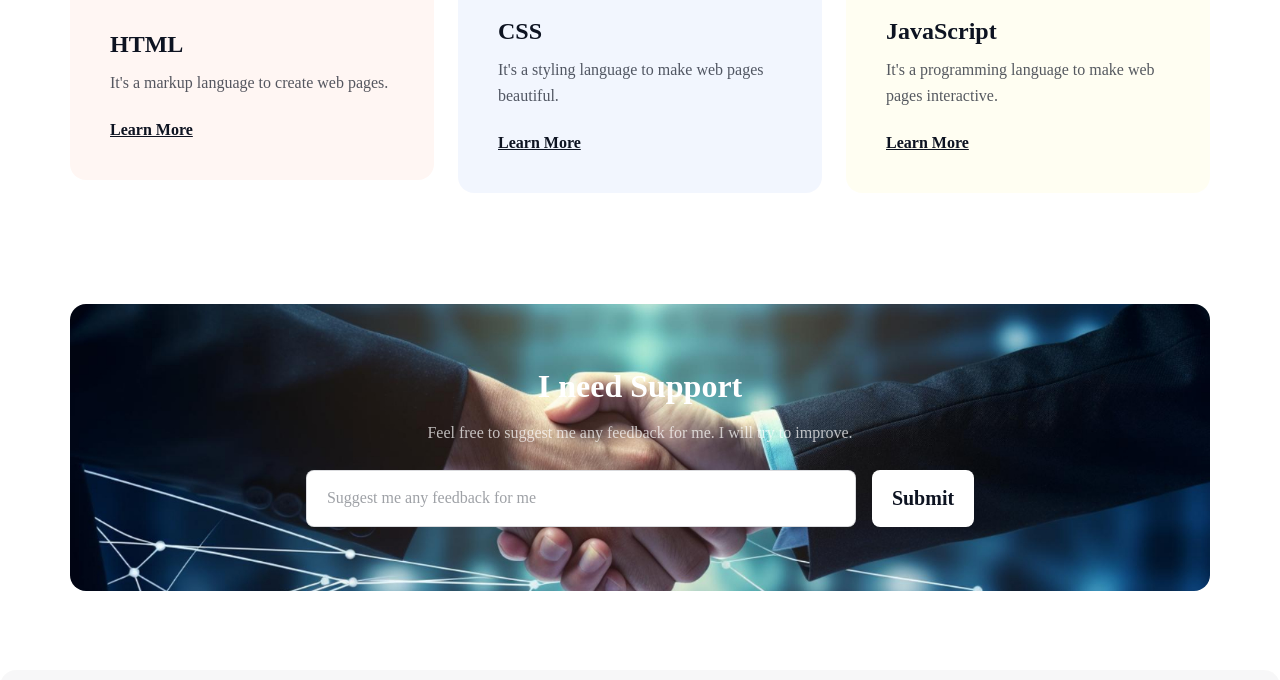
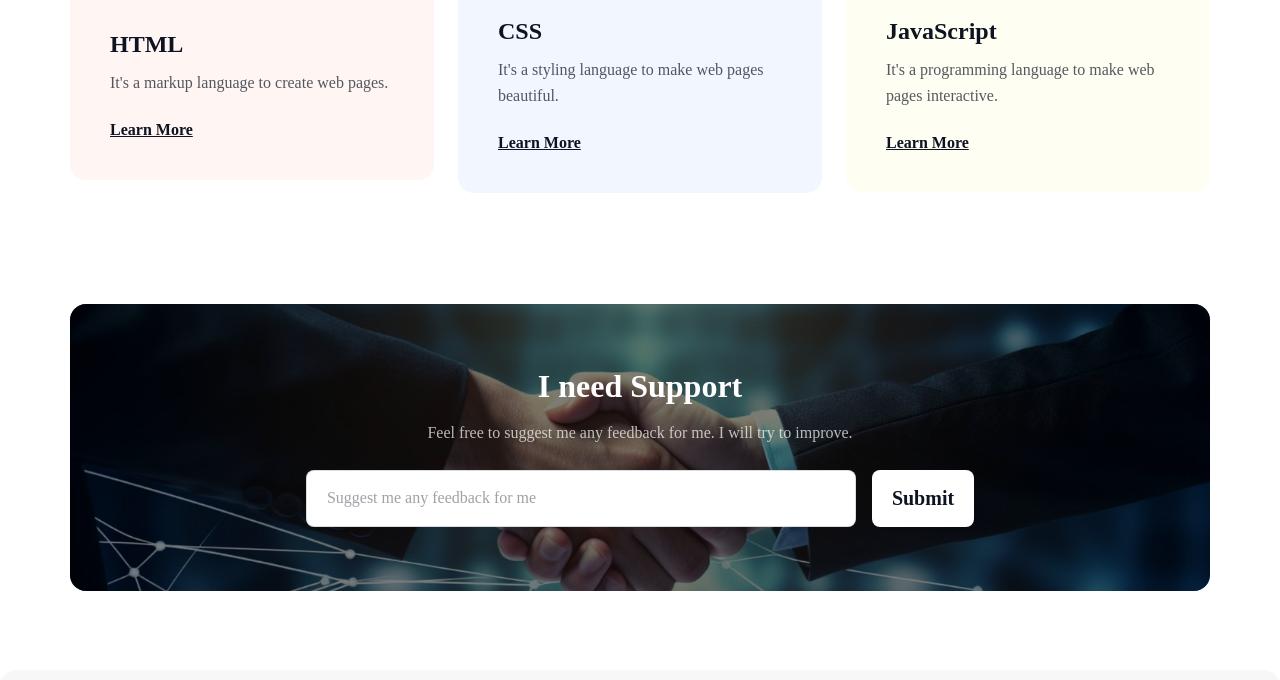
Before and after one commit to rahatmirazdev/ph-assignment-one, a plain HTML site: page index.html in a window 1280 px wide. Shown: the part 3433-4113 px from the top of the page. Drawn offline with Linux system fonts and the light colour scheme; a web font is replaced by a local one.

Commit message:
changed and fixed some css

```diff
--- a/css/style.css
+++ b/css/style.css
@@ -115,7 +115,6 @@ body {
   line-height: 26px;
   text-align: center;
   opacity: 0.7;
-
 }
 
 .why-web-dev-cards {
@@ -293,13 +292,30 @@ body {
 
 /* support section style start */
 .support {
+  position: relative;
   background: url(../assets/handshake.jpg);
   background-size: cover;
   background-position: center;
   background-repeat: no-repeat;
   border-radius: 16px;
+  margin-bottom: 79px;
+}
+.support::before {
+  content: "";
+  position: absolute;
+  top: 0;
+  right: 0;
+  bottom: 0;
+  left: 0;
+  background-color: rgba(0, 0, 0, 0.5); /* Adjust opacity as needed */
+  border-radius: 16px;
+}
+
+.support .content {
+  position: relative;
+  z-index: 1;
+  color: #fff;
   padding: 64px;
-  margin-bottom: 79px;
 }
 
 .support-heading {
--- a/index.html
+++ b/index.html
@@ -202,7 +202,7 @@
       </section>
       <!-- support section end -->
     </main>
-    <footer id="footer" class="footer-bg"git >
+    <footer id="footer" class="footer-bg">
       <div class="footer-content container">
         <h3 class="dev-name">An Open Commitment by Rahat Ahmed Miraz</h3>
         <div class="dev-social-icons">
```
